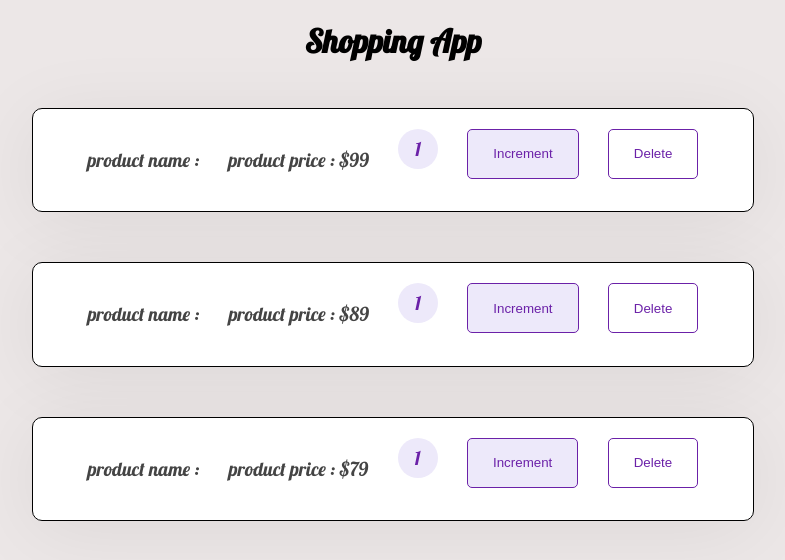
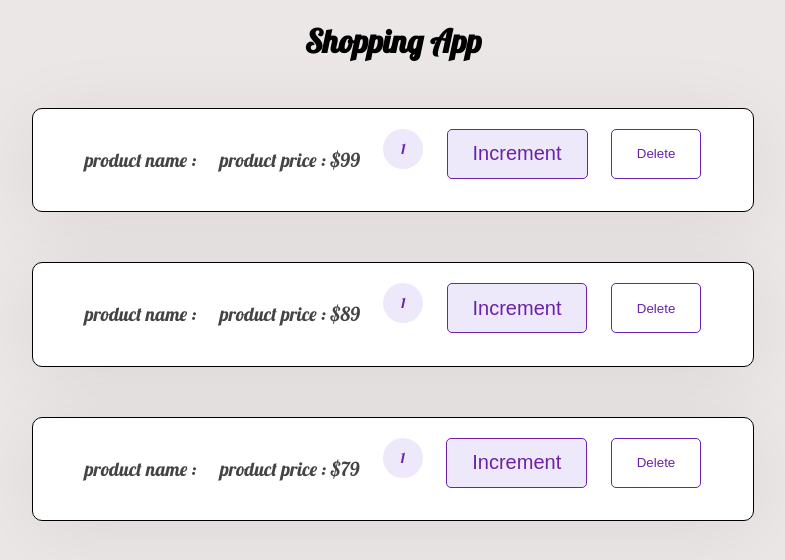
Before and after one commit to sevankeshish/select-delete-button-react, a React (Create React App) app: page / in a window 1280 px wide. Shown: the top 560 px of the page, without its empty margins (247-1032 px from the left). Built offline with nearby package versions, Linux system fonts and the light colour scheme; a web font is replaced by a local one.

Commit message:
increment quantity by one

```diff
--- a/src/Components/Product/Product-component.jsx
+++ b/src/Components/Product/Product-component.jsx
@@ -1,15 +1,18 @@
 import "./product-style.scss";
 
 export const Product = (props) => {
+  console.log(props);
   return (
     <div className="product-style">
       {/* <p>product name : {props.name}</p>
       <p>product price : {props.price}</p>
       <button onClick={props.onDelete}>Delete</button> */}
-      <p>product name : {props.product.name}</p>
-      <p>product price : {props.product.price}</p>
-      <span className="value">{props.product.quantity}</span>
-      <button className="increment">Increment</button>
+      <p>product name : {props.items.name}</p>
+      <p>product price : {props.items.price}</p>
+      <span className="value">{props.items.quantity}</span>
+      <button onClick={props.onIncrement} className="increment">
+        Increment
+      </button>
       <button onClick={props.onDelete}>Delete</button>
     </div>
   );
--- a/src/Components/Product/product-style.scss
+++ b/src/Components/Product/product-style.scss
@@ -25,6 +25,7 @@ button {
 
 .increment {
   background-color: #ede9fa;
+  font-size: 20px;
 }
 
 .value {
@@ -38,4 +39,5 @@ button {
   // padding: 0px 15px;
   color: #6b21a8;
   background-color: #ede9fa;
+  font-size: 14px;
 }
--- a/src/Components/ProductList/ProductList-component.jsx
+++ b/src/Components/ProductList/ProductList-component.jsx
@@ -15,10 +15,18 @@ export default class ProductList extends Component {
   }
   removeHandler = (id) => {
     // return console.log("clicked", id);
-    const filteredProduct = this.state.products.filter(
-      (product) => product.id !== id
-    );
+    const filteredProduct = this.state.products.filter((p) => p.id !== id);
     this.setState({ products: filteredProduct });
+  };
+
+  incrementHandler = (id) => {
+    // const selectedItem = this.state.products.find((p) => p.id === id);
+    // console.log("increment click", id);
+    const copyProducts = [...this.state.products];
+    const selectedItem = copyProducts.find((p) => p.id === id);
+    selectedItem.quantity++;
+    // console.log(selectedItem);
+    this.setState({ producs: copyProducts });
   };
 
   render() {
@@ -30,11 +38,23 @@ export default class ProductList extends Component {
             // name={product.title}
             // price={product.price}
             // quantity = {product.quantity}
-            product={product}
+            items={product}
             onDelete={() => this.removeHandler(product.id)}
+            onIncrement={() => this.incrementHandler(product.id)}
           />
         ))}
       </div>
     );
   }
 }
+
+// if (dataid.includes(id)) {
+//     for (let i = 0; i <= dataid.length; i++) {
+//       if (dataid[i] === id) {
+//         dataid.splice(i, 1);
+//         setdataid([...dataid]);
+//       }
+//     }
+//   } else {
+//     setdataid([...dataid, id]);
+//   }
```
